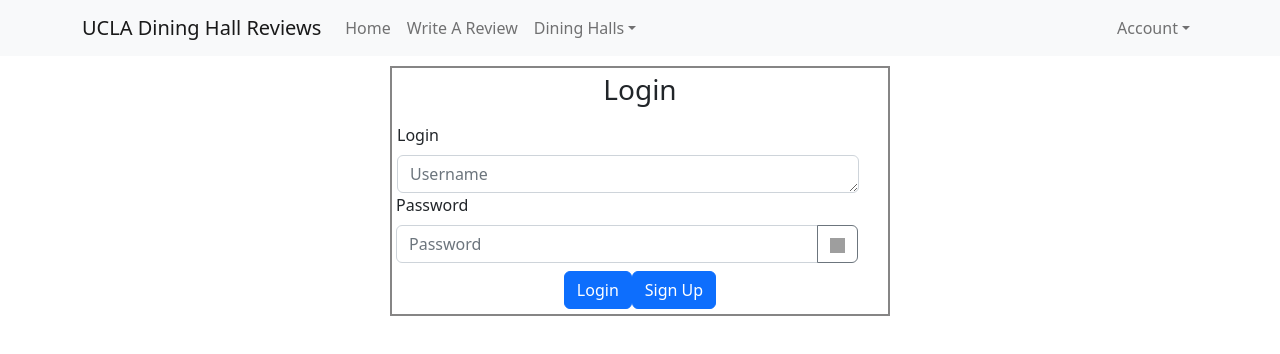
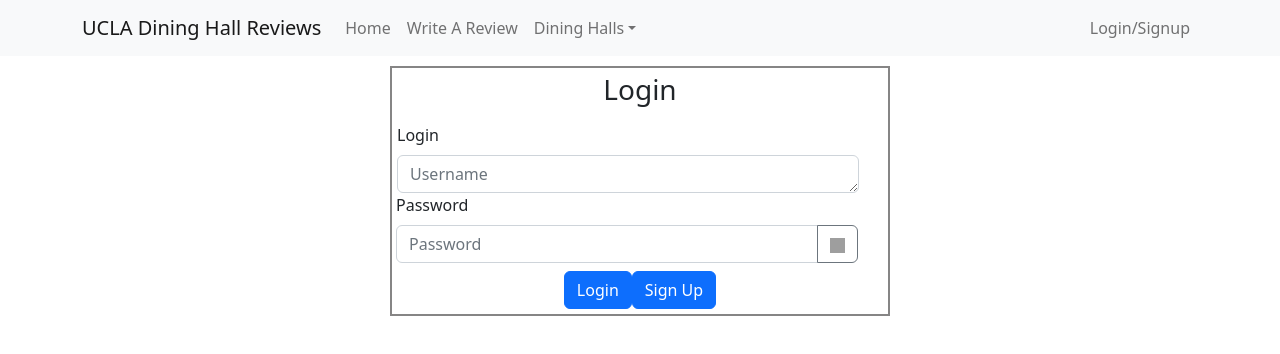
Before and after one commit to brennakj3/CS35L-project, a React (Create React App) app in the folder frontend/: page /login in a window 1280 px wide. Shown: the top 354 px of the page. Built offline with nearby package versions, Linux system fonts and the light colour scheme; grey boxes are pictures that could not be loaded.

Commit message:
Fixed bug with nav bar

```diff
--- a/frontend/src/components/Navbar/index.js
+++ b/frontend/src/components/Navbar/index.js
@@ -9,16 +9,21 @@
 //TODO:
 //This is the top navbar that routes to the different pages
 function TopNavbar() {
-  const [isLoggedIn, setLoggedIn] = useState(false);
+  var [isLoggedIn, setLoggedIn] = useState(false);
 
   useEffect(()=> {
     //This listens for if the user val changes in session storage
-    const userLoggedIn = sessionStorage.getItem('userLoggedIn');
-    if (userLoggedIn == 'false'){
-      setLoggedIn(false); }
-    else {
+    var userLoggedIn = sessionStorage.getItem('userLoggedIn');
+    console.log(userLoggedIn);
+    if (userLoggedIn === "false")
+    {
+      setLoggedIn(false);
+    }
+    else if (userLoggedIn === "true"){
       setLoggedIn(true);
     }
+    else{
+      setLoggedIn(false); }
   });
 
   function handleLogout(){
@@ -46,12 +51,12 @@
           </Nav>
           <Nav>
           </Nav>
-          <Nav> {!isLoggedIn
-          ? <Nav.Link href="/login">Login/Signup</Nav.Link>
-          : <NavDropdown title="Account" id="basic-nav-dropdown">
-              <NavDropdown.Item href="/account">Your Account</NavDropdown.Item>
-              <NavDropdown.Item onClick={handleLogout}>Log Out</NavDropdown.Item>
-            </NavDropdown>}
+          <Nav> {isLoggedIn
+          ? <NavDropdown title="Account" id="basic-nav-dropdown">
+          <NavDropdown.Item href="/account">Your Account</NavDropdown.Item>
+          <NavDropdown.Item onClick={handleLogout}>Log Out</NavDropdown.Item>
+        </NavDropdown>
+          : <Nav.Link href="/login">Login/Signup</Nav.Link>  }
           </Nav>
         </Navbar.Collapse>
       </Container>
```
